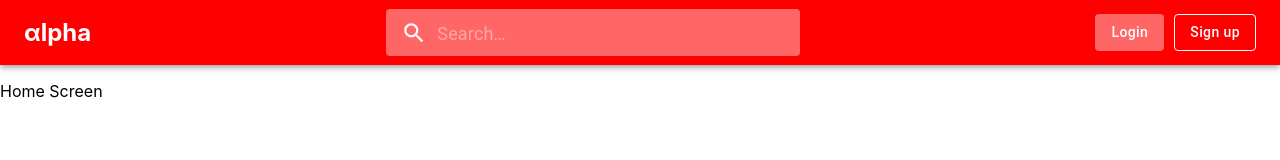
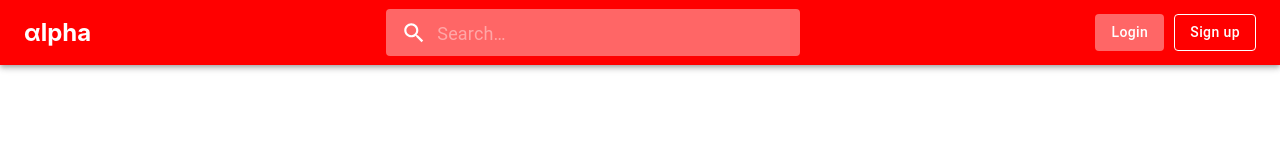
Before and after one commit to maw1a/alpha, a React (Create React App) app: page / in a window 1280 px wide. Shown: the top 160 px of the page. Built offline with nearby package versions, Linux system fonts and the light colour scheme.

Commit message:
commit display --fix

```diff
--- a/src/components/Navbar.js
+++ b/src/components/Navbar.js
@@ -11,7 +11,7 @@ import SearchIcon from '@material-ui/icons/Search';
 export default function Navbar() {
 
     return(
-      <AppBar position="static">
+      <AppBar position="static" style={{ position: 'absolute', top: 0, left: 0, right: 0 }}>
         <Toolbar style={{
           height: 65,
           backgroundColor: 'rgb(255, 0, 0)',
--- a/src/screens/Login.js
+++ b/src/screens/Login.js
@@ -21,7 +21,7 @@ export default function Login() {
 
     return(
         <div style={{
-            height: height-65,
+            height: height-10,
             display: 'flex',
             flex: 1,
             alignItems: 'center',
--- a/src/screens/SignUp.js
+++ b/src/screens/SignUp.js
@@ -126,7 +126,7 @@ export default class SignUp extends React.Component {
     }
 
     render(){
-        const height = this.state.height-65;
+        const height = this.state.height-10;
         return(
             <div style={{
                 flex: 1,
```
